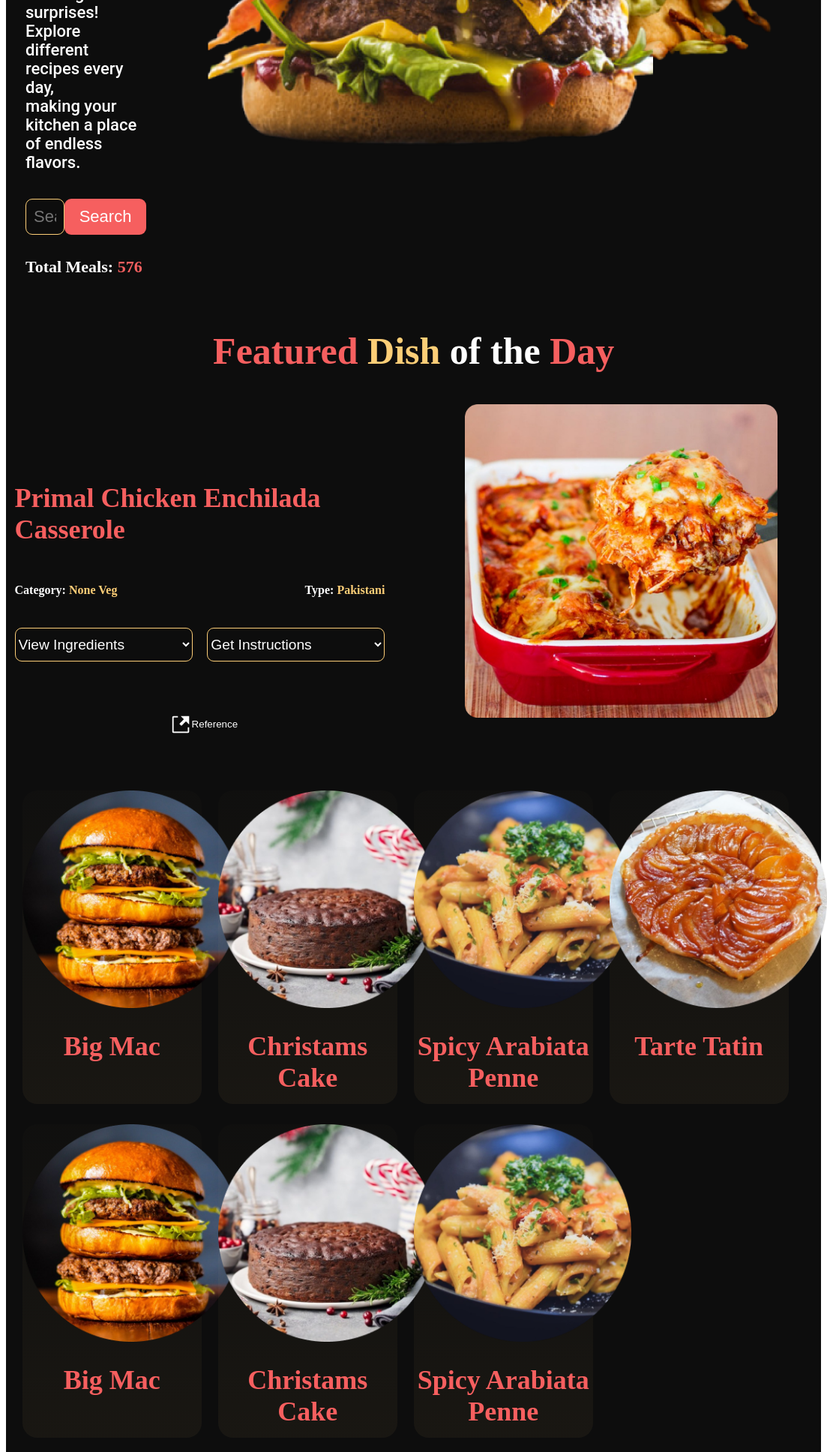
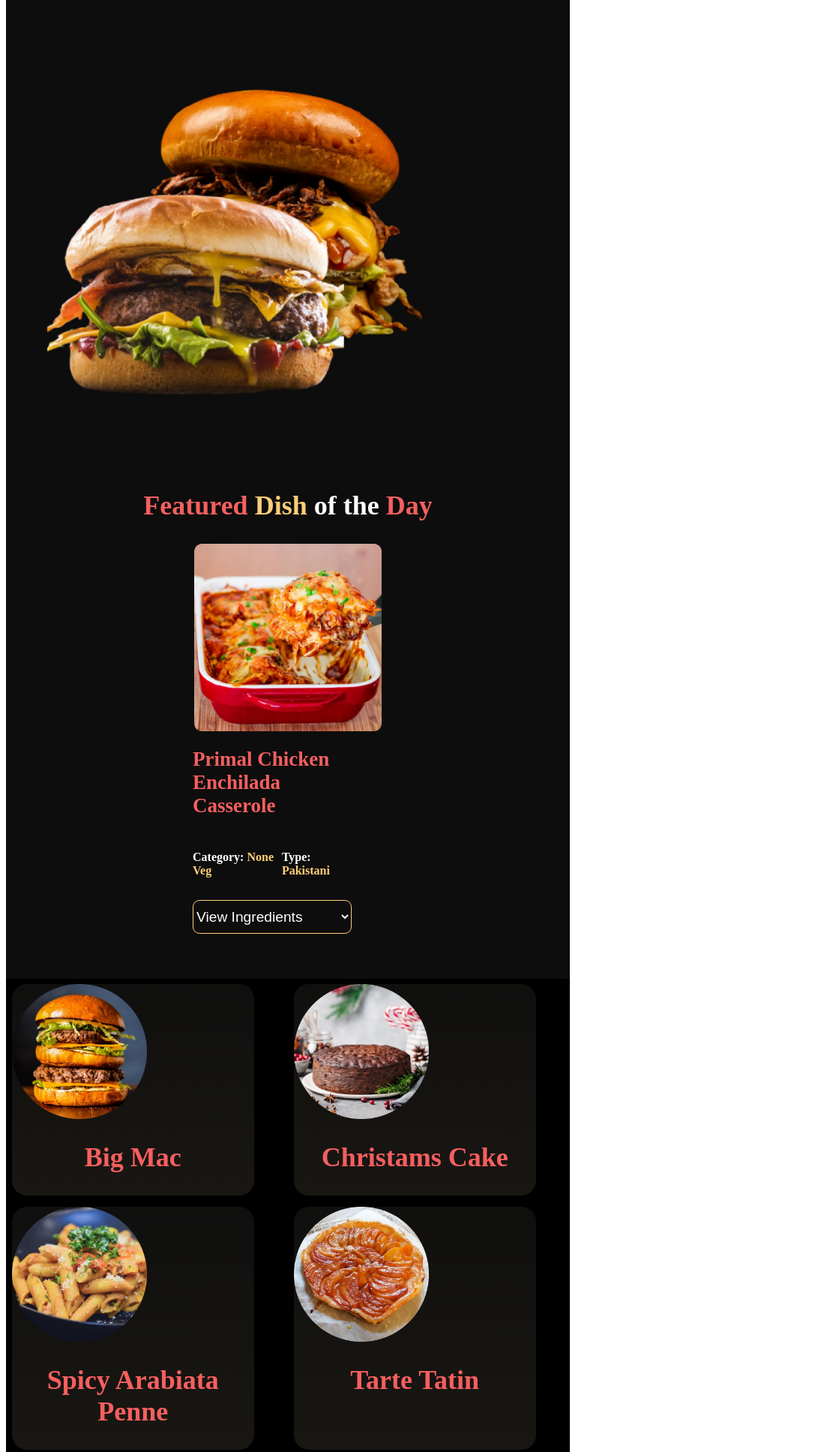
Before and after one commit to husnainsaeed00/FoodUniverse, a plain HTML site: page index.html in a window 768 px wide. Shown: the part 592-2528 px from the top of the page at 75% size, 1103 px wide, since content can reach past the window. Drawn offline with Linux system fonts and the light colour scheme.

Commit message:
Fully Responsive HomePage

```diff
--- a/index.html
+++ b/index.html
@@ -47,7 +47,6 @@
         </h4>
       </div>
       <div class="right-Main-Banner">
-        <img src="assets/Burger.png" />
       </div>
     </main>
     <hr />
@@ -77,7 +76,7 @@
               <option value="mercedes">Mercedes</option>
               <option value="audi">Audi</option>
             </select>
-            <select id="ingredients" name="Ingredients">
+            <select id="ingredients" class="instructions" name="Ingredients">
               <option value="volvo">Get Instructions</option>
               <option value="saab">Saab</option>
               <option value="mercedes">Mercedes</option>
@@ -89,38 +88,37 @@
           </button>
         </div>
         <div class="featured-img">
-          <img src="assets/featured.png" width="500" height="500" />
         </div>
       </div>
     </section>
     <!--------All Items section------->
     <section class="all-items">
-      <div class="item">
-        <img src="assets/Food1.png" width="290" alt="Food1" />
+      <div class="item" id="item">
+        <div class="item-img img1"></div>
         <h1>Big Mac</h1>
       </div>
       <div class="item">
-        <img src="assets/Food4.png" width="290" alt="Food1" />
+        <div class="item-img img2"></div>
         <h1>Christams Cake</h1>
       </div>
       <div class="item">
-        <img src="assets/Food2.png" width="290" alt="Food1" />
+        <div class="item-img img3"></div>
         <h1>Spicy Arabiata Penne</h1>
       </div>
       <div class="item">
-        <img src="assets/Food3.png" width="290" alt="Food1" />
+        <div class="item-img img4"></div>
         <h1>Tarte Tatin</h1>
       </div>
       <div class="item">
-        <img src="assets/Food1.png" width="290" alt="Food1" />
+        <div class="item-img img5"></div>
         <h1>Big Mac</h1>
       </div>
       <div class="item">
-        <img src="assets/Food4.png" width="290" alt="Food1" />
+        <div class="item-img img6"></div>
         <h1>Christams Cake</h1>
       </div>
       <div class="item">
-        <img src="assets/Food2.png" width="290" alt="Food1" />
+        <div class="item-img img7"></div>
         <h1>Spicy Arabiata Penne</h1>
       </div>
     </section>
--- a/style.css
+++ b/style.css
@@ -9,6 +9,7 @@ body{
     grid-template-columns:repeat(6 1fr);
     grid-template-rows:repeat(22 1fr);
     box-sizing: border-box;
+    font-size:16px;
 }
 
 /*-----------header Styles------*/
@@ -33,11 +34,11 @@ header{
     align-items: center;
     color: #FFF;
 font-family: Montserrat;
-font-size: 40px;
+font-size: 3em;
 font-style: normal;
 font-weight: 800;
 line-height: normal;
-margin-left:1%;
+margin-left:4%;
 }
 .menu-bar{
     margin-right:5%;
@@ -95,7 +96,14 @@ main{
 }
 .right-Main-Banner{
     display: flex;
-    flex-direction: column;align-items: center;
+    background:url("assets/Burger.png");
+    width: 740px;
+    height: 720px;
+    background-position: center;
+    flex-direction: column;
+    background-size: contain;
+    background-repeat: no-repeat;
+    align-items: center;
 }
 .left-Main-Banner{
     display: flex;
@@ -120,7 +128,7 @@ font-weight: 500;
 line-height: normal;
 }
 .banner-heading{
-    font-size: 44px;
+    font-size: 43px;
 }
 .input-container{
     display: flex;
@@ -189,9 +197,12 @@ input[type="text"]{
     margin-right: 10%;
     position: relative;
 }
-.featured-img img {
-    max-width: 90%;
-    height: auto;
+.featured-img {
+    background: url("assets/featured.png");
+    width:450px;
+    height: 450px;
+    background-repeat: no-repeat;
+    background-size: contain;
 
 }
 .category{
@@ -268,6 +279,49 @@ select{
     transition:background-color 0.5s, border 1s;
     background: linear-gradient(180deg, rgba(255, 255, 255, 0.00) -31.53%, rgba(253, 206, 119, 0.13) 303.75%);
 }
+.item-img{
+    width:290px;
+    height:290px;
+    background-position: center;
+    background-size: cover;
+    background-repeat: no-repeat;
+}
+.img1{
+    background: url("assets/Food1.png");
+    background-size: contain;
+    background-position: center;
+}
+.img2{
+    background: url("assets/Food4.png");
+    background-size: contain;
+    background-position: center;
+}
+.img3{
+    background: url("assets/Food2.png");
+    background-size: contain;
+    background-position: center;
+}
+.img4{
+    background: url("assets/Food3.png");
+    background-size: contain;
+    background-position: center;
+}
+.img5{
+    background: url("assets/Food4.png");
+    background-size: contain;
+    background-position: center;
+}
+.img6{
+    background: url("assets/Food1.png");
+    background-size: contain;
+    background-position: center;
+}
+.img7{
+    background: url("assets/Food3.png");
+    background-size: contain;
+    background-position: center;
+}
+
 .item:hover{
     background-color: black;
     border: 1px solid var(--secondaryColor);
@@ -290,3 +344,141 @@ a{
     text-decoration: none;
     color: var(--secondaryColor);
 }
+/* For screens smaller than 768px (e.g., smartphones) */
+@media (max-width: 768px) {
+    /* Adjustments for smaller screens */
+    .banner-heading {
+      font-size: 24px;
+    }
+    main{
+        display: flex;
+        flex-direction: column;
+        font-size:16px;
+      }
+      .right-Main-Banner{
+        display: flex;
+        background:url("assets/Burger.png");
+        width: 500px;
+        height: 500px;
+        background-repeat: no-repeat;
+        background-position: center;
+        background-size: contain;
+        flex-direction: column;
+        align-items: center;
+    }
+    .banner-heading{
+        font-size:2em;
+    }
+    .main-description{
+        font-size:18px;
+    }.total-items{
+        font-size: 18px;
+    }
+    .input-container{
+        display: flex;
+        justify-content: space-evenly;
+        font-size:17px;
+    }
+    #searchBtn{
+        margin-right:16%;
+    }
+    input[type="text"]{
+        width:60%;
+  }
+  .menu-bar{
+    display: none;
+  }
+  header{
+    display: flex;
+    justify-content: center;
+    align-items: center;
+    font-size:.8em;
+  }
+  /*--------Featured Dish------*/
+  .featured-heading{
+    font-size:36px;
+  }
+  .featured>.lower-featured{
+    display: flex;
+    flex-direction: column-reverse;
+    justify-content: center;
+    align-items: center;
+  }
+  .featured-img{
+    width: 250px;
+    height: 250px;
+  }
+
+  .featured-description>h1{
+    font-size:27px;
+  }
+  #ingredients{
+    width:100%;
+  }
+  .instructions{
+    display: none;
+  }
+  .reference{
+    display: none;
+  }
+
+  .all-items {
+    display: grid;
+    grid-template-columns: 1fr 1fr; /* Two items per row */
+    background-color: black; /* Black background for visibility */
+  }
+
+  .item {
+    max-width: calc(90% - 4%); /* Two items per row, considering margins */
+    margin: 2%; /* Adjust margins */
+    height: auto; /* Adjust height as per content */
+    background-color: var(--primaryColor); /* Revert background color */
+  }
+  .item-img{
+    width:215px;
+    height:215px;
+    background-position: center;
+    background-size: cover;
+    background-repeat: no-repeat;
+  }
+}
+  /* For screens between 768px and 1024px (e.g., tablets) */
+  @media (min-width: 768px) and (max-width: 1024px) {
+    /* Adjustments for medium-sized screens */
+    .right-Main-Banner{
+        display: flex;
+    background:url("assets/Burger.png");
+    width: 600px;
+    height: 620px;
+    background-position: center;
+    flex-direction: column;
+    background-size: contain;
+    align-items: center;
+    background-repeat: no-repeat;
+    }
+    .featured-img {
+        background: url("assets/featured.png");
+        width:250px;
+        height: 250px;
+        background-repeat: no-repeat;
+        background-size: contain;}
+        .reference{
+            display: none;
+        }
+        .item-img{
+            width:180px;
+            height:180px;
+            background-position: center;
+            background-size: cover;
+            background-repeat: no-repeat;
+          }
+          input[type="text"]{
+            width:58%;
+      }
+    /* ... Other adjustments */
+  }
+
+  /* For screens larger than 1024px (e.g., desktops) */
+  @media (min-width: 1024px) {
+    /* Default styles (already defined in your CSS) */
+  }
```
